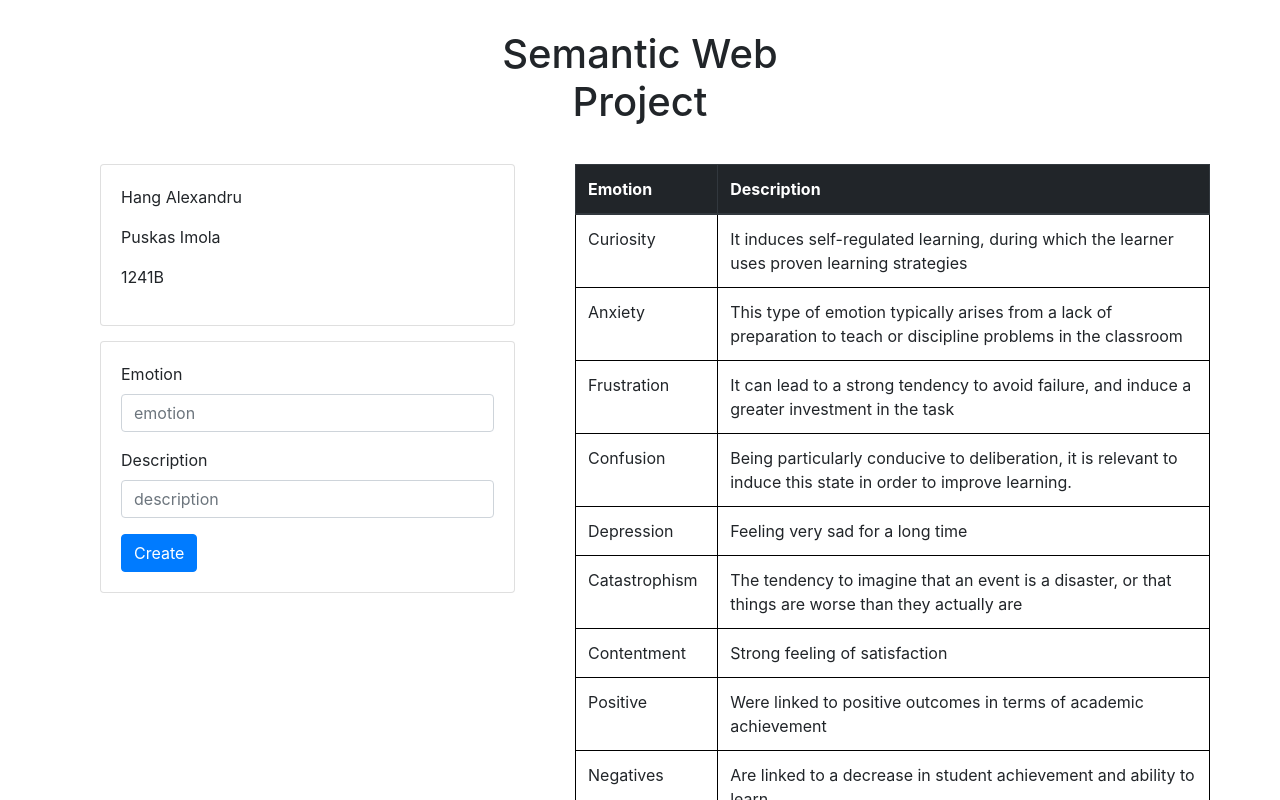
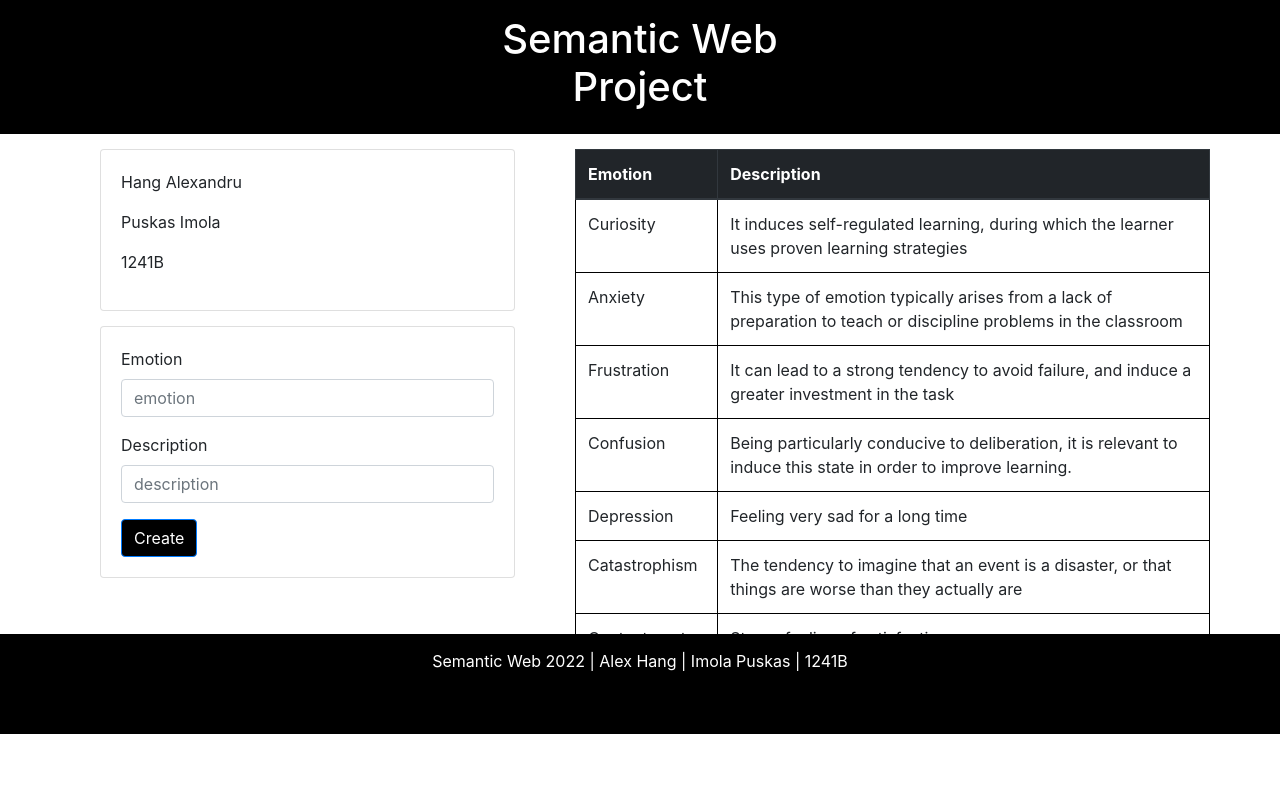
Before and after one commit to AlexHang/xml-sentiment-analysis, a website: page index.html in a window 1280 px wide. Shown: the top 800 px of the page. Drawn offline with nearby package versions, Linux system fonts and the light colour scheme; files that its build step writes are made by us from their sources; files whose address does not match are found by name.

Commit message:
minor cosmetic changes

```diff
--- a/files/style.css
+++ b/files/style.css
@@ -9,7 +9,8 @@ th,td {
   }
 
 body {
-    padding: 15px;
+    padding: 0px;
+    overflow-x: hidden;
 }
 
 .card {
@@ -17,5 +18,23 @@ body {
 }
 
 #title {
-    margin: 15px;
+    padding: 15px;
+    background-color: black;
+    color: white;
 }
+
+.container-fluid{
+  padding: 0px!important;
+}
+
+footer{
+  background-color: black;
+  height: 100px;
+  padding: 15px;
+  color: white;
+  text-align: center;
+}
+
+.btn-primary{
+  background-color: black!important;
+}
--- a/index.html
+++ b/index.html
@@ -8,7 +8,7 @@
 </head>
 
 <body>
-  <div class="container">
+  <div class="container-fluid">
     <div class="row" id="title">
       <div class="col-md-12">
         <h1 style="text-align: center;">Semantic Web<br> Project</div>
@@ -55,13 +55,13 @@
         </div>
         -->
         </div>
-        <div class="col-sm-7">
+        <div class="col-sm-7" style="max-height: 500px; overflow-y:scroll; overflow-x:hidden;">
           <table class="table" id="demo"></table>
         </div>
 
       </div>
     </div>
-    <div class="container">
+    <div class="container-fluid">
       <div class="row">
         <div class="col-md-12">
           <footer class="footer">
```
Also changed, not shown: readme.txt (added).
